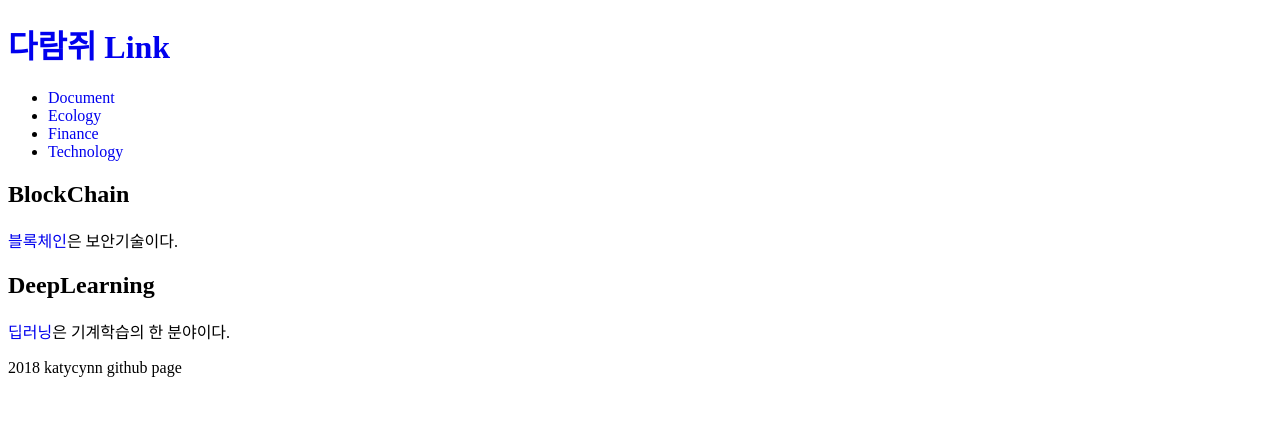
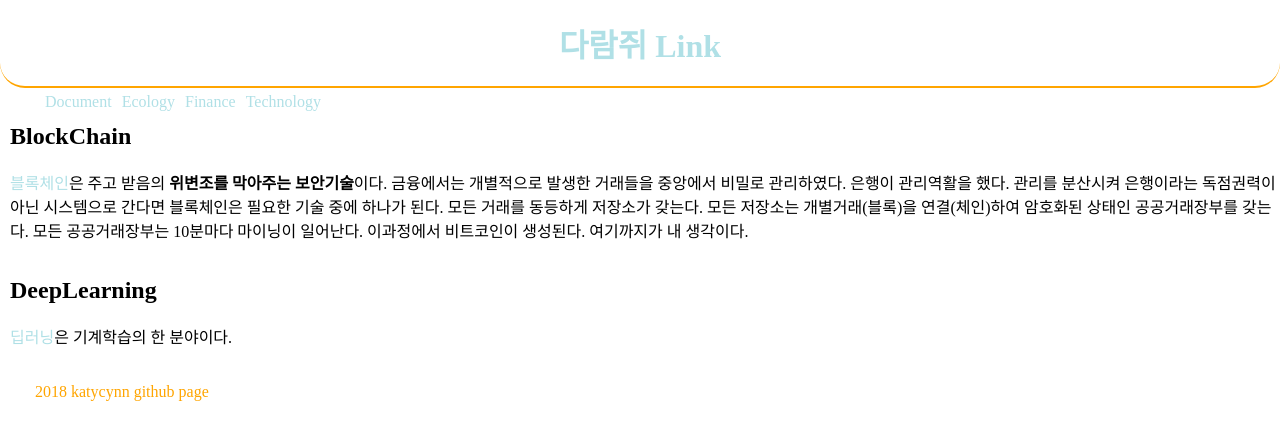
Before and after one commit to katycynn/katycynn.github.com, a plain HTML site: page technology/index.html in a window 1280 px wide. Drawn offline with Linux system fonts and the light colour scheme.

Commit message:
CSS 초안

```diff
--- a/css/style.css
+++ b/css/style.css
@@ -1,3 +1,41 @@
+/*element*/
 a {
+  color: powderblue;
   text-decoration:none;
 }
+article {
+  margin-top: 35px;
+  margin-left:10px;
+}
+body {
+  margin: 0;
+}
+h1 {
+  text-align: center;
+  margin: 0;
+  padding: 20px;
+  border-bottom: 2px solid orange;
+  border-bottom-width: 90%;
+  border-bottom-left-radius:25px;
+  border-bottom-right-radius:25px;
+}
+h2 {
+  text-align: left;
+}
+
+/*class*/
+.foot{
+  margin: 35px;
+  color: orange;
+}
+.header-title {
+  text-align: center;
+}
+.header-list {
+  list-style-type: none;
+  margin: 0;
+}
+.header-list li {
+  float: left;
+  margin: 5px;
+}
--- a/technology/index.html
+++ b/technology/index.html
@@ -16,10 +16,10 @@
 </head>
 <body>
   <header>
-    <h1><a href="/">다람쥐 Link</a></h1>
+    <h1 class="header-title"><a href="/">다람쥐 Link</a></h1>
   </header>
   <nav>
-    <ul>
+    <ul class="header-list">
       <li><a href="/document/index.html">Document</a></li>
       <li><a href="/ecology/index.html">Ecology</a></li>
       <li><a href="/finance/index.html">Finance</a></li>
@@ -29,7 +29,7 @@
   <article>
     <h2>BlockChain</h2>
     <section>
-      <p><a href="https://ko.wikipedia.org/wiki/%EB%B8%94%EB%A1%9D%EC%B2%B4%EC%9D%B8" target="blank" title="블록체인 위키피아">블록체인</a>은 보안기술이다.</p>
+      <p><a href="https://ko.wikipedia.org/wiki/%EB%B8%94%EB%A1%9D%EC%B2%B4%EC%9D%B8" target="blank" title="블록체인 위키피아">블록체인</a>은 주고 받음의 <strong>위변조를 막아주는 보안기술</strong>이다. 금융에서는 개별적으로 발생한 거래들을 중앙에서 비밀로 관리하였다. 은행이 관리역활을 했다. 관리를 분산시켜 은행이라는 독점권력이 아닌 시스템으로 간다면 블록체인은 필요한 기술 중에 하나가 된다. 모든 거래를 동등하게 저장소가 갖는다. 모든 저장소는 개별거래(블록)을 연결(체인)하여 암호화된 상태인 공공거래장부를 갖는다. 모든 공공거래장부는 10분마다 마이닝이 일어난다. 이과정에서 비트코인이 생성된다. 여기까지가 내 생각이다. </p>
     </section>
   </article>
   <article>
@@ -38,6 +38,6 @@
       <p><a href="https://ko.wikipedia.org/wiki/%EB%94%A5_%EB%9F%AC%EB%8B%9D" target="blank" title="딥러닝 위키피아">딥러닝</a>은 기계학습의 한 분야이다.</p>
     </section>
   </article>
-  <footer>2018 katycynn github page</footer>
+  <footer class="foot">2018 katycynn github page</footer>
 </body>
 </html>
```
Also changed, not shown: document/index.html (+3 -3 lines), ecology/index.html (+3 -3 lines), finance/index.html (+3 -2 lines), index.html (+3 -3 lines).
